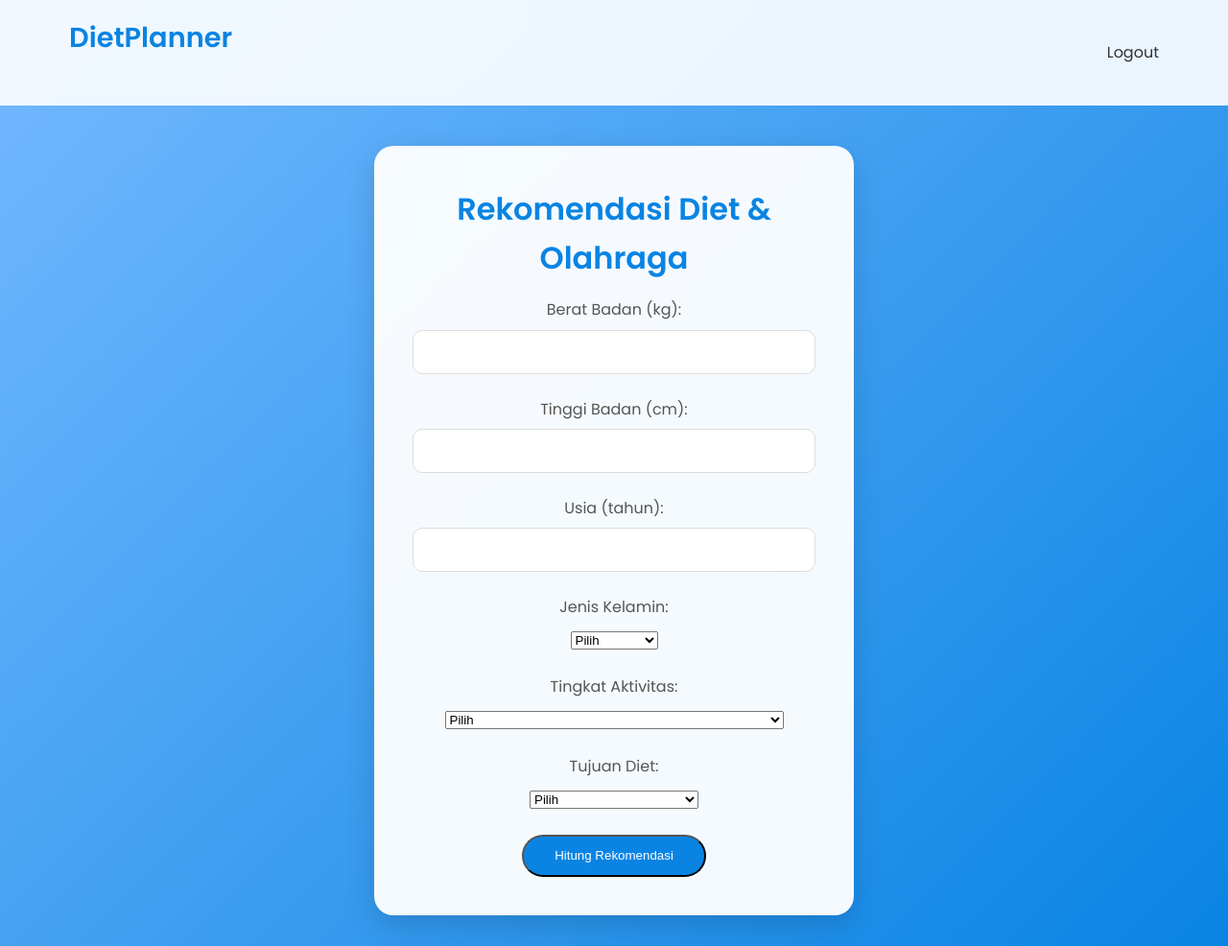
After one commit to stevethecapt/dietplanner, a Flask app: page /dietplanner in a window 1280 px wide. The commit adds this page. Shown: the whole page at 96% size. Run offline with Flask 3, Linux system fonts and the light colour scheme; the visitor is signed in with stand-in values (Sample User, id 1); some libraries are stand-ins or nearby versions.

Commit message:
dietplanner

```diff
--- a/app.py
+++ b/app.py
@@ -3,7 +3,6 @@ from flask_mysqldb import MySQL
 import MySQLdb.cursors
 import re
 from werkzeug.security import generate_password_hash, check_password_hash
-from contextlib import suppress
 
 # Inisialisasi Aplikasi Flask
 app = Flask(__name__)
@@ -16,37 +15,6 @@ app.config['MYSQL_PASSWORD'] = ''  # jika MySQL pakai password, isi di sini
 app.config['MYSQL_DB'] = 'dietplanner'
 
 mysql = MySQL(app)
-
-
-# -- Database initialization -------------------------------------------------
-def create_tables():
-    """Create required tables if they don't exist. Safe to call multiple times."""
-    try:
-        cursor = mysql.connection.cursor()
-        cursor.execute(
-            """
-            CREATE TABLE IF NOT EXISTS users (
-                id INT AUTO_INCREMENT PRIMARY KEY,
-                fullname VARCHAR(255) NOT NULL,
-                email VARCHAR(255) NOT NULL UNIQUE,
-                username VARCHAR(100) NOT NULL UNIQUE,
-                password_hash VARCHAR(255) NOT NULL,
-                created_at TIMESTAMP DEFAULT CURRENT_TIMESTAMP
-            ) ENGINE=InnoDB DEFAULT CHARSET=utf8mb4
-            """
-        )
-        mysql.connection.commit()
-        app.logger.info('Ensured `users` table exists.')
-    except Exception as e:
-        # Log error but don't crash the app at import time.
-        app.logger.error('Failed to ensure `users` table exists: %s', e)
-
-
-# Try to create tables during startup if a DB is reachable. Fail silently with a log.
-with suppress(Exception):
-    with app.app_context():
-        create_tables()
-
 
 # ---------------------------------------------------------
 # ROUTE: Home Page
@@ -63,16 +31,13 @@ def index():
 def login():
     if request.method == 'POST':
 
-        login_input = request.form.get('email')  # bisa berisi email atau username
+        email = request.form.get('email')
         password_input = request.form.get('password')
 
         cursor = mysql.connection.cursor(MySQLdb.cursors.DictCursor)
 
-        # Ambil user berdasarkan email atau username
-        cursor.execute(
-            'SELECT * FROM users WHERE email = %s OR username = %s',
-            (login_input, login_input)
-        )
+        # Ambil user by email
+        cursor.execute('SELECT * FROM users WHERE email = %s', (email,))
         user = cursor.fetchone()
 
         # Validasi login
@@ -83,9 +48,10 @@ def login():
             flash('Login berhasil!')
             return redirect(url_for('index'))
         else:
-            flash('Email/Username atau password salah.')
+            flash('Email atau password salah.')
 
     return render_template('login.html')
+
 
 # ---------------------------------------------------------
 # ROUTE: Signup / Register
@@ -143,16 +109,77 @@ def reset_password():
     return render_template('resetpassword.html')
 
 
+
 # ---------------------------------------------------------
-# ROUTE: Diet 21 Hari (protected)
+# ROUTE: Diet Planner (protected)
 # ---------------------------------------------------------
-@app.route('/diet21hari')
-def diet21hari():
+@app.route('/dietplanner', methods=['GET', 'POST'])
+def dietplanner():
     if not session.get('loggedin'):
         flash("Silakan login terlebih dahulu.")
         return redirect(url_for('login'))
 
-    return render_template("diet21hari.html")
+    result = None
+    if request.method == 'POST':
+        # Ambil data dari form
+        weight = float(request.form.get('weight', 0))
+        height = float(request.form.get('height', 0))
+        age = int(request.form.get('age', 0))
+        gender = request.form.get('gender')
+        activity = request.form.get('activity')
+        goal = request.form.get('goal')
+
+        # Hitung BMR (Basal Metabolic Rate)
+        if gender == 'male':
+            bmr = 88.362 + (13.397 * weight) + (4.799 * height) - (5.677 * age)
+        else:
+            bmr = 447.593 + (9.247 * weight) + (3.098 * height) - (4.330 * age)
+
+        # Faktor aktivitas
+        activity_factors = {
+            'sedentary': 1.2,
+            'light': 1.375,
+            'moderate': 1.55,
+            'active': 1.725,
+            'very_active': 1.9
+        }
+        factor = activity_factors.get(activity, 1.2)
+        daily_calories = int(bmr * factor)
+
+        # Deposit kalori (defisit/surplus sesuai goal)
+        if goal == 'lose_weight':
+            deposit_calories = daily_calories - 500
+        elif goal == 'gain_weight':
+            deposit_calories = daily_calories + 500
+        else:
+            deposit_calories = daily_calories
+
+        # Rekomendasi olahraga
+        exercise_map = {
+            'sedentary': 'Jalan kaki ringan, stretching',
+            'light': 'Jogging, yoga, bersepeda santai',
+            'moderate': 'Renang, gym, aerobik',
+            'active': 'HIIT, lari, olahraga tim',
+            'very_active': 'Crossfit, olahraga kompetitif'
+        }
+        exercise = exercise_map.get(activity, 'Jalan kaki ringan')
+
+        # Rekomendasi makanan sederhana
+        if goal == 'lose_weight':
+            food = 'Sayuran, dada ayam, ikan, buah, oatmeal, kacang-kacangan'
+        elif goal == 'gain_weight':
+            food = 'Daging, telur, susu, nasi, kentang, roti gandum, buah'
+        else:
+            food = 'Makanan seimbang: nasi, lauk, sayur, buah, protein'
+
+        result = {
+            'daily_calories': daily_calories,
+            'deposit_calories': deposit_calories,
+            'exercise': exercise,
+            'food': food
+        }
+
+    return render_template("dietplanner.html", result=result)
 
 
 # ---------------------------------------------------------
--- /dev/null
+++ b/templates/dietplanner.html
@@ -0,0 +1,77 @@
+<!DOCTYPE html>
+<html lang="en">
+  <head>
+    <meta charset="UTF-8" />
+    <meta name="viewport" content="width=device-width, initial-scale=1.0" />
+    <title>Diet Planner Dashboard</title>
+    <link rel="stylesheet" href="{{ url_for('static', filename='style.css') }}" />
+    <link href="https://fonts.googleapis.com/css2?family=Poppins:wght@300;400;600&display=swap" rel="stylesheet" />
+  </head>
+  <body>
+    <header>
+      <nav>
+        <div class="logo">DietPlanner</div>
+        <ul>
+          <li><a href="{{ url_for('logout') }}">Logout</a></li>
+        </ul>
+      </nav>
+    </header>
+    <section class="dashboard-section">
+      <div class="dashboard-card">
+        <h2>Rekomendasi Diet & Olahraga</h2>
+        <form action="{{ url_for('dietplanner') }}" method="POST" class="diet-form">
+          <div class="form-group">
+            <label for="weight">Berat Badan (kg):</label>
+            <input type="number" id="weight" name="weight" required min="1" step="0.1" value="{{ request.form.weight or '' }}" />
+          </div>
+          <div class="form-group">
+            <label for="height">Tinggi Badan (cm):</label>
+            <input type="number" id="height" name="height" required min="1" value="{{ request.form.height or '' }}" />
+          </div>
+          <div class="form-group">
+            <label for="age">Usia (tahun):</label>
+            <input type="number" id="age" name="age" required min="1" value="{{ request.form.age or '' }}" />
+          </div>
+          <div class="form-group">
+            <label for="gender">Jenis Kelamin:</label>
+            <select id="gender" name="gender" required>
+              <option value="">Pilih</option>
+              <option value="male" {% if request.form.gender == 'male' %}selected{% endif %}>Laki-laki</option>
+              <option value="female" {% if request.form.gender == 'female' %}selected{% endif %}>Perempuan</option>
+            </select>
+          </div>
+          <div class="form-group">
+            <label for="activity">Tingkat Aktivitas:</label>
+            <select id="activity" name="activity" required>
+              <option value="">Pilih</option>
+              <option value="sedentary" {% if request.form.activity == 'sedentary' %}selected{% endif %}>Sedentary (Jarang olahraga)</option>
+              <option value="light" {% if request.form.activity == 'light' %}selected{% endif %}>Light (Olahraga ringan 1-3 hari/minggu)</option>
+              <option value="moderate" {% if request.form.activity == 'moderate' %}selected{% endif %}>Moderate (Olahraga sedang 3-5 hari/minggu)</option>
+              <option value="active" {% if request.form.activity == 'active' %}selected{% endif %}>Active (Olahraga berat 6-7 hari/minggu)</option>
+              <option value="very_active" {% if request.form.activity == 'very_active' %}selected{% endif %}>Very Active (Olahraga sangat berat atau pekerjaan fisik)</option>
+            </select>
+          </div>
+          <div class="form-group">
+            <label for="goal">Tujuan Diet:</label>
+            <select id="goal" name="goal" required>
+              <option value="">Pilih</option>
+              <option value="lose_weight" {% if request.form.goal == 'lose_weight' %}selected{% endif %}>Turun Berat Badan</option>
+              <option value="maintain_weight" {% if request.form.goal == 'maintain_weight' %}selected{% endif %}>Pertahankan Berat Badan</option>
+              <option value="gain_weight" {% if request.form.goal == 'gain_weight' %}selected{% endif %}>Naik Berat Badan</option>
+            </select>
+          </div>
+          <button type="submit" class="btn-primary">Hitung Rekomendasi</button>
+        </form>
+        {% if result %}
+        <div class="result-box">
+          <h3>Hasil Analisis</h3>
+          <p><strong>Kalori Harian Ideal:</strong> {{ result.daily_calories }} kcal</p>
+          <p><strong>Deposit Kalori:</strong> {{ result.deposit_calories }} kcal</p>
+          <p><strong>Olahraga yang Disarankan:</strong> {{ result.exercise }}</p>
+          <p><strong>Makanan yang Cocok:</strong> {{ result.food }}</p>
+        </div>
+        {% endif %}
+      </div>
+    </section>
+  </body>
+</html>
--- a/templates/index.html
+++ b/templates/index.html
@@ -46,11 +46,12 @@
         </p>
 
         {% if session.get('username') %}
-          <a href="{{ url_for('diet21hari') }}" class="btn-primary">Get Started</a>
+        <a href="{{ url_for('dietplanner') }}" class="btn-primary"
+          >Get Started</a
+        >
         {% else %}
         <a href="{{ url_for('login') }}" class="btn-primary">Get Started</a>
         {% endif %}
-
       </div>
       <div class="hero-image">
         <img
```
Also changed, not shown: templates/diet21hari.html (deleted, +0 -31 lines). Lines whose indentation alone changed are shown as unchanged.
